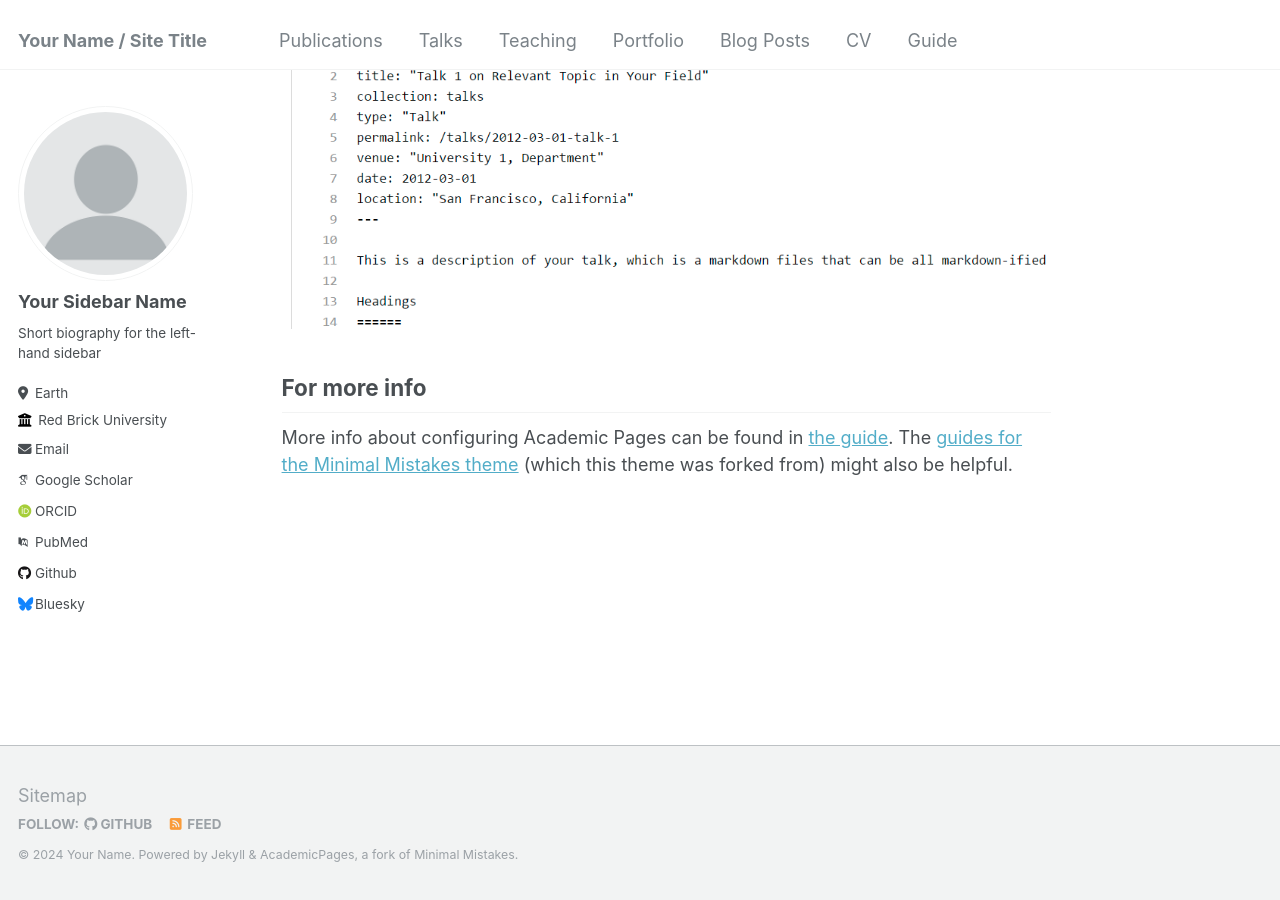
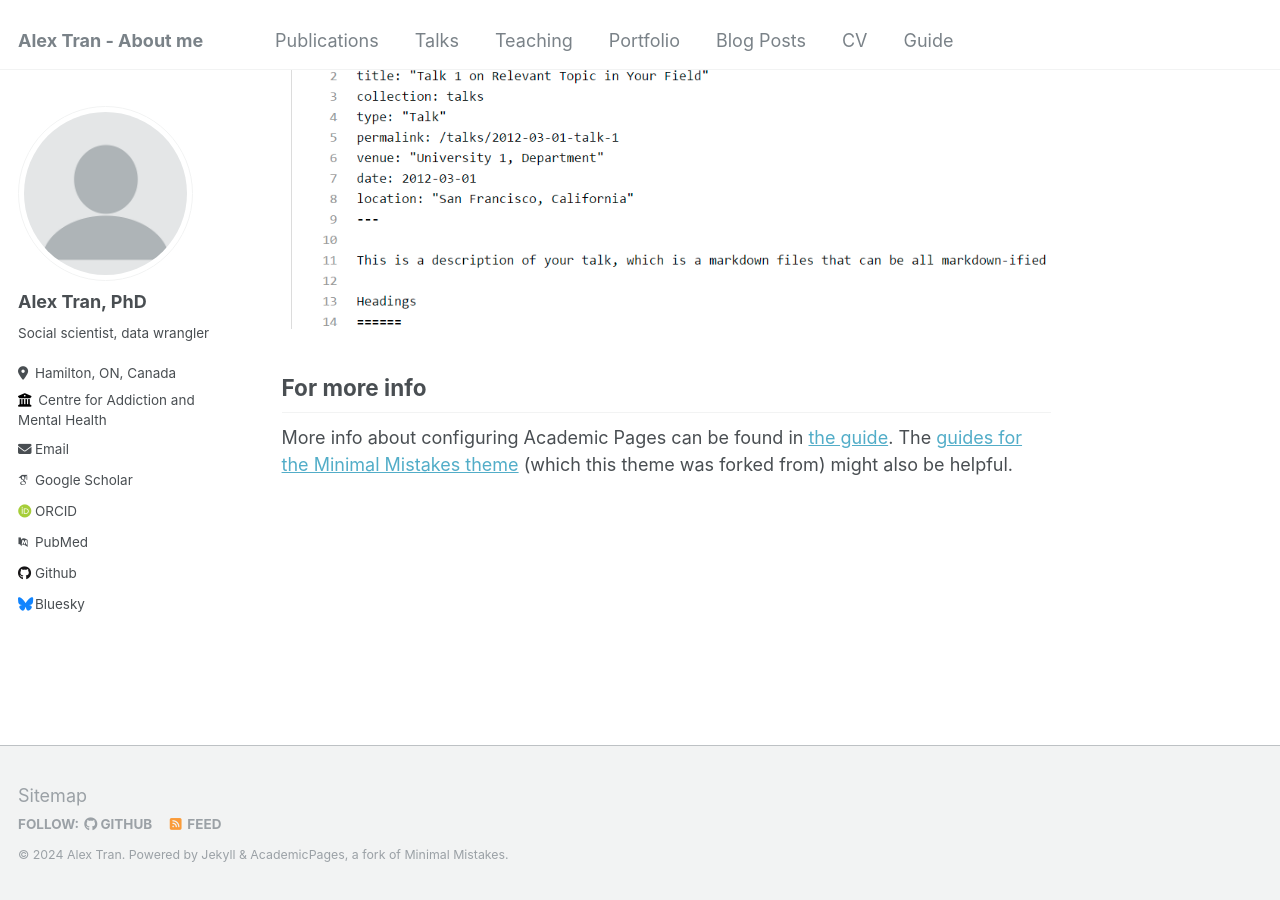
Before and after one commit to 9trana/academic_site, a Jekyll site: the page built from _pages/about.md, in a window 1280 px wide and 900 px high, scrolled down 2660 px. Built offline with Jekyll 4.4.1, drawn with Linux system fonts in a browser that asks for light colours; some web fonts are replaced.

Commit message:
Update _config.yml

```diff
--- a/_config.yml
+++ b/_config.yml
@@ -8,13 +8,13 @@
 
 # Basic Site Settings
 locale                   : "en-US"
-title                    : "Your Name / Site Title"
+title                    : "Alex Tran - About me"
 title_separator          : "-"
-name                     : &name "Your Name"
-description              : &description "personal description"
-url                      : https://academicpages.github.io # the base hostname & protocol for your site e.g. "https://mmistakes.github.io"
+name                     : &name "Alex Tran"
+description              : &description "PhD"
+url                      : https://9trana.github.io/9trana # the base hostname & protocol for your site e.g. "https://mmistakes.github.io"
 baseurl                  : "" # the subpath of your site, e.g. "/blog"
-repository               : "academicpages/academicpages.github.io"
+repository               : "academicpages.github.io"
 
 # Site Author - The following control what appear as part of the author content on the side bar.
 #               If a field is blank the icon and link will not appear, otherwise it will be shown.
@@ -22,20 +22,20 @@ repository               : "academicpages/academicpages.github.io"
 author:
   # Biographic information
   avatar           : "profile.png"
-  name             : "Your Sidebar Name"
-  pronouns         : # example: "she/her"
-  bio              : "Short biography for the left-hand sidebar"
-  location         : "Earth"
-  employer         : "Red Brick University"
+  name             : "Alex Tran, PhD"
+  pronouns         : # example: "he/him"
+  bio              : "Social scientist, data wrangler"
+  location         : "Hamilton, ON, Canada"
+  employer         : "Centre for Addiction and <br/> Mental Health"
   uri              : # URL
-  email            : "none@example.org"
+  email            : "9trana@gmail.com"
 
   # Academic websites
   arxiv            : # URL - Update with the correct link to your profile
-  googlescholar    : "https://scholar.google.com/citations?user=PS_CX0AAAAAJ"
+  googlescholar    : "https://scholar.google.com/citations?user=dH2fNMIAAAAJ&hl=en"
   impactstory      : # URL
-  orcid            : "http://orcid.org/yourorcidurl"
-  pubmed           : "https://www.ncbi.nlm.nih.gov/pubmed/?term=john+snow"
+  orcid            : "https://orcid.org/0000-0001-9068-0625"
+  pubmed           : "https://www.ncbi.nlm.nih.gov/pubmed/?term=alexander+tran"
   researchgate     : # URL
 
   # Repositories and software development
```
